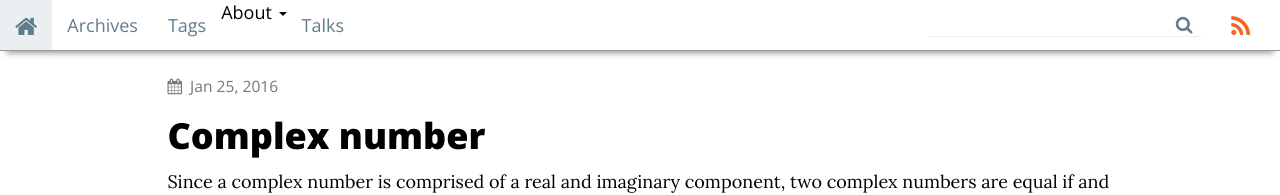
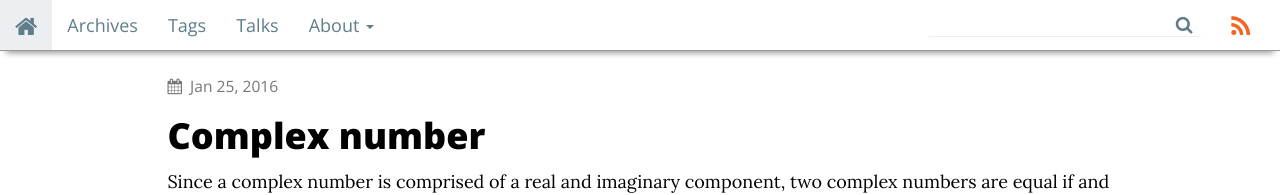
Before and after one commit to freesuraj/freesuraj.github.io, a Jekyll site: the page built from index.html, in a window 1280 px wide. Shown: the top 195 px of the page. Built offline with Jekyll 4.4.1, drawn with Linux system fonts in a browser that asks for light colours; nearby versions of some CDN libraries; the list of posts is cut into pages by our own code.

Commit message:
Update talks page

```diff
--- a/_layouts/default.html
+++ b/_layouts/default.html
@@ -44,7 +44,9 @@
         <ul class="nav navbar-nav collapse navbar-collapse">
           <li><a href="/archives">Archives</a></li>
           <li><a href="/tags">Tags</a></li>
-          <li class="dropdown"
+          <li><a href="/talks">Talks</a></li>
+
+          <li class="dropdown">
             <a href="#" class="dropdown-toggle" data-toggle="dropdown" role="button" aria-haspopup="true" aria-expanded="false">About <span class="caret"></span></a>
             <div class="dropdown-menu dropdown-menu-flex">
               <a href="/about">Me</a>
--- a/talks/index.html
+++ b/talks/index.html
@@ -16,7 +16,7 @@
 <h1>{{ page.title }}<br/><small>{{ page.description }}</small></h1>
 
 {% for post in page.talks %}
-<h1>{{ post.title }}</h1>
+<h2>{{ post.title }}</h2>
 <h3>
   <small>
     <i class="fa fa-calendar"></i>&nbsp; {{ post.date }}
```
Also changed, not shown: other parts of _layouts/default.html (+0 -1 lines).
